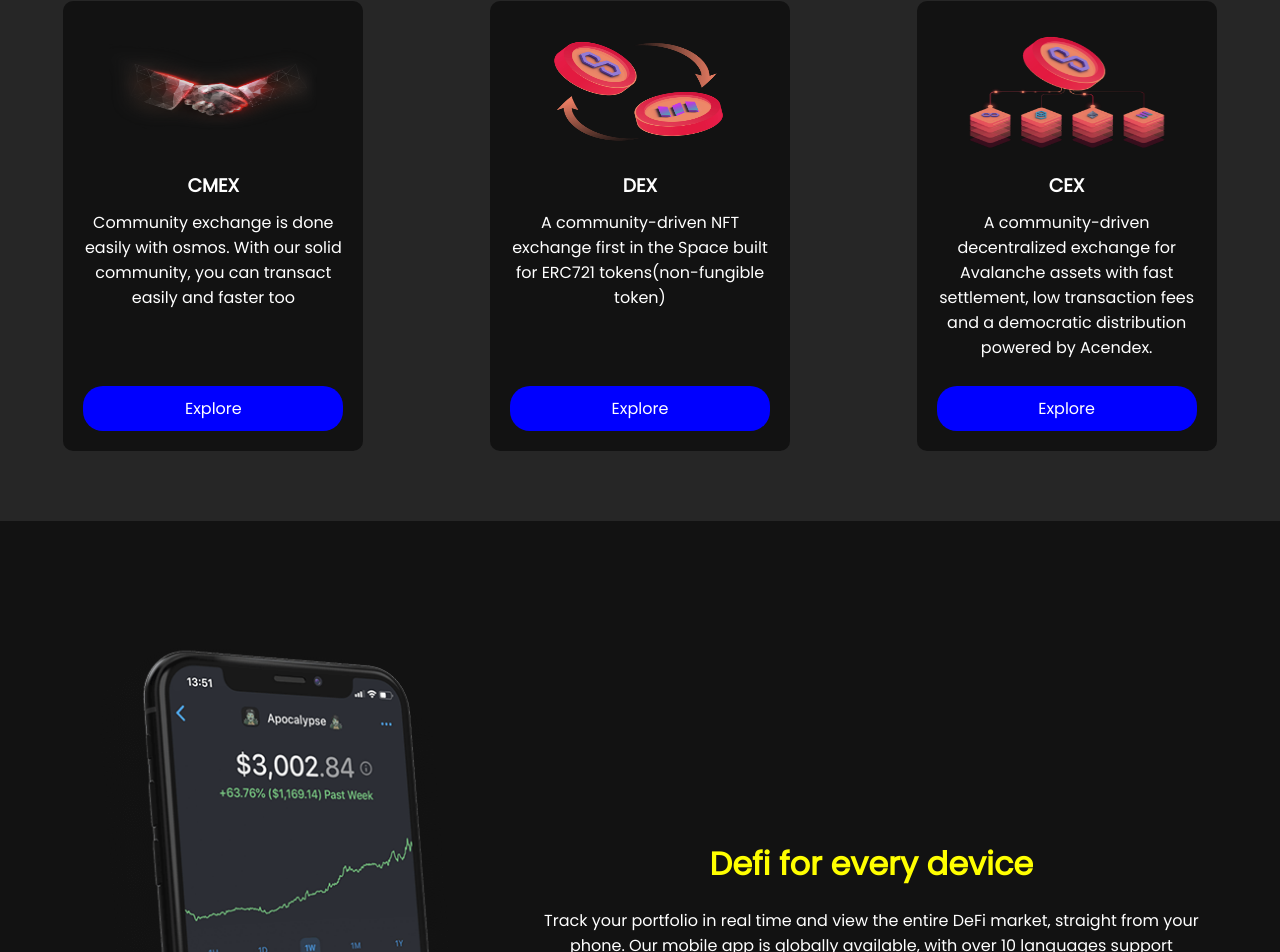
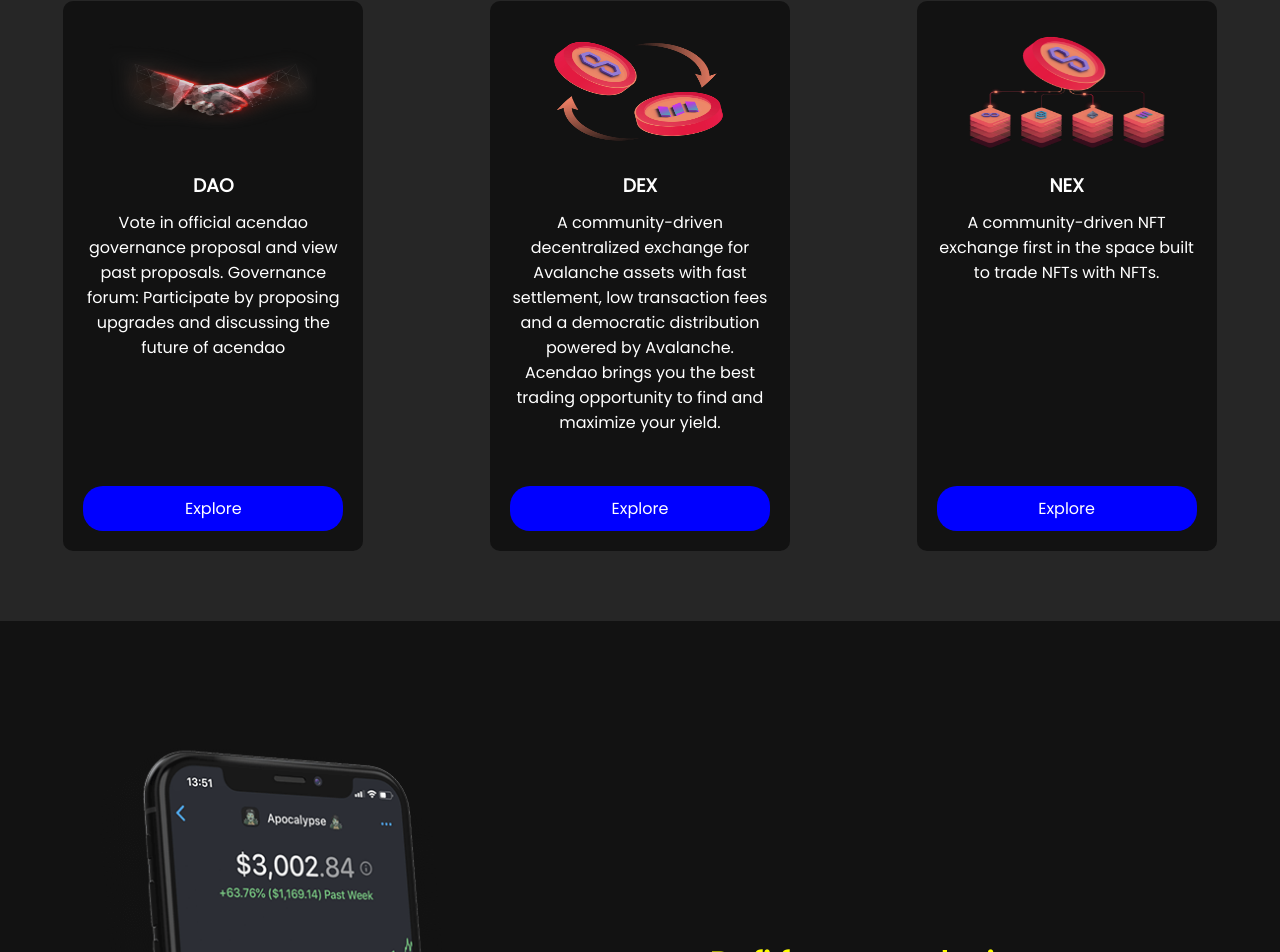
Before and after one commit to hemarle/nfts, a React (Create React App) app: page / in a window 1280 px wide. Shown: the part 1689-2641 px from the top of the page. Built offline with nearby package versions, Linux system fonts and the light colour scheme.

Commit message:
Services card updated

```diff
--- a/src/Services.js
+++ b/src/Services.js
@@ -2,25 +2,25 @@
 import './Services.css'
 import ServicesCard from './ServicesCard';
 import handShakeIcon from './images/hand-shake.png'
-import cexIcon from './images/cex.png'
+import nexIcon from './images/cex.png'
 import dexIcon from './images/dex.png'
 function Services() {
     const [servicesData, useServicesData] = useState([
         {
             image: handShakeIcon,
-            title: 'CMEX',
-            about: 'Community exchange is done easily with osmos. With our solid community, you can transact easily and faster too',
-            link: '/cmex'
+            title: 'DAO',
+            about: 'Vote in official acendao governance proposal and view past proposals. Governance forum: Participate by proposing upgrades and discussing the future of acendao',
+            link: '/dao'
         }, {
             image: dexIcon,
             title: 'DEX',
-            about: 'A community-driven NFT exchange first in the Space built for ERC721 tokens(non-fungible token)',
+            about: 'A community-driven decentralized exchange for Avalanche assets with fast settlement, low transaction fees and a democratic distribution powered by Avalanche. Acendao brings you the best trading opportunity to find and maximize your yield.',
             link: '/dex'
         }, {
-            image: cexIcon,
-            title: 'CEX',
-            about: 'A community-driven decentralized exchange for Avalanche assets with fast settlement, low transaction fees and a democratic distribution powered by Acendex.',
-            link: '/cex'
+            image: nexIcon,
+            title: 'NEX',
+            about: 'A community-driven NFT exchange first in the space built to trade NFTs with NFTs.',
+            link: '/nex'
         }
     ])
     return <div className='services'>
--- a/src/ServicesCard.css
+++ b/src/ServicesCard.css
@@ -2,7 +2,7 @@
   background-color: var(--servicesCard-bg);
   width: 90vw;
   max-width: 650px;
-  height: 450px;
+  height: 550px;
   display: flex;
   flex-direction: column;
   justify-content: center;
@@ -21,7 +21,7 @@
 }
 .servicesCard p {
   margin: 10px 0px 20px;
-  height: 300px;
+  height: 400px;
   text-align: center;
 }
 
```
